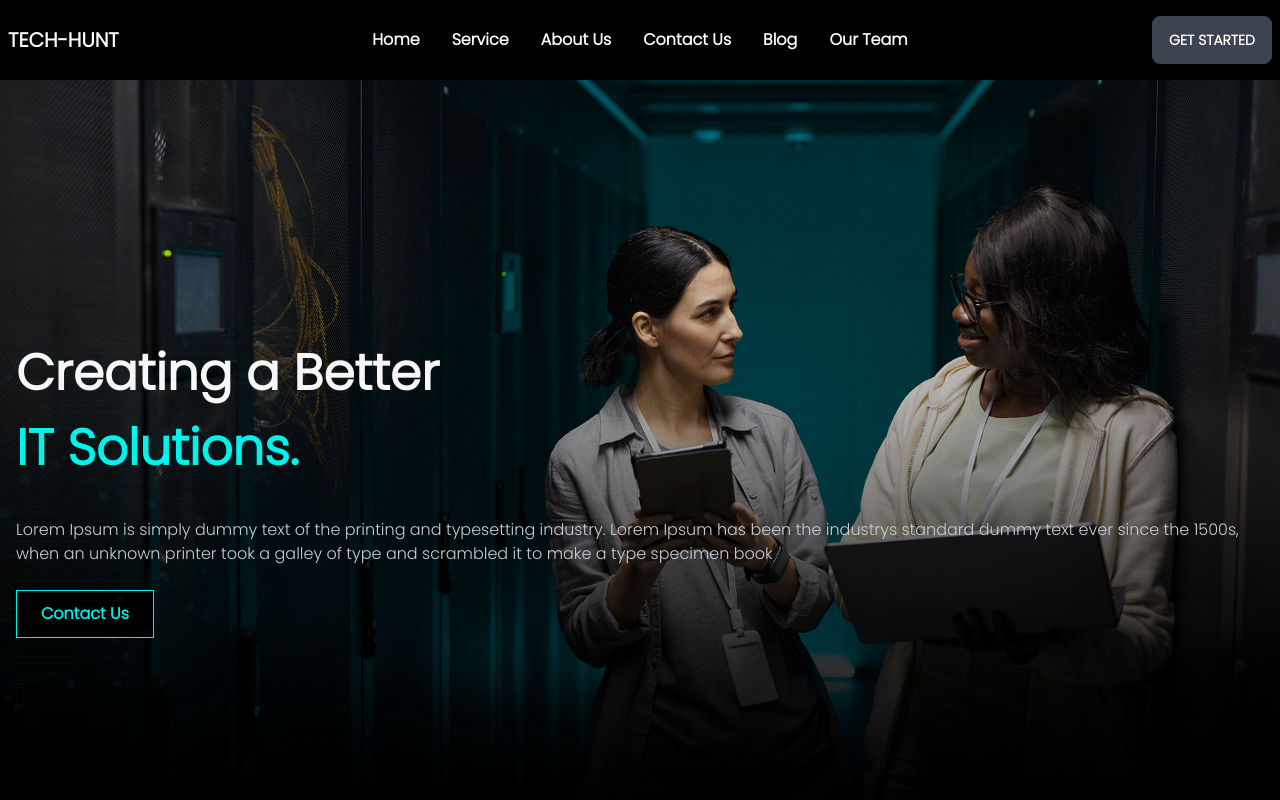
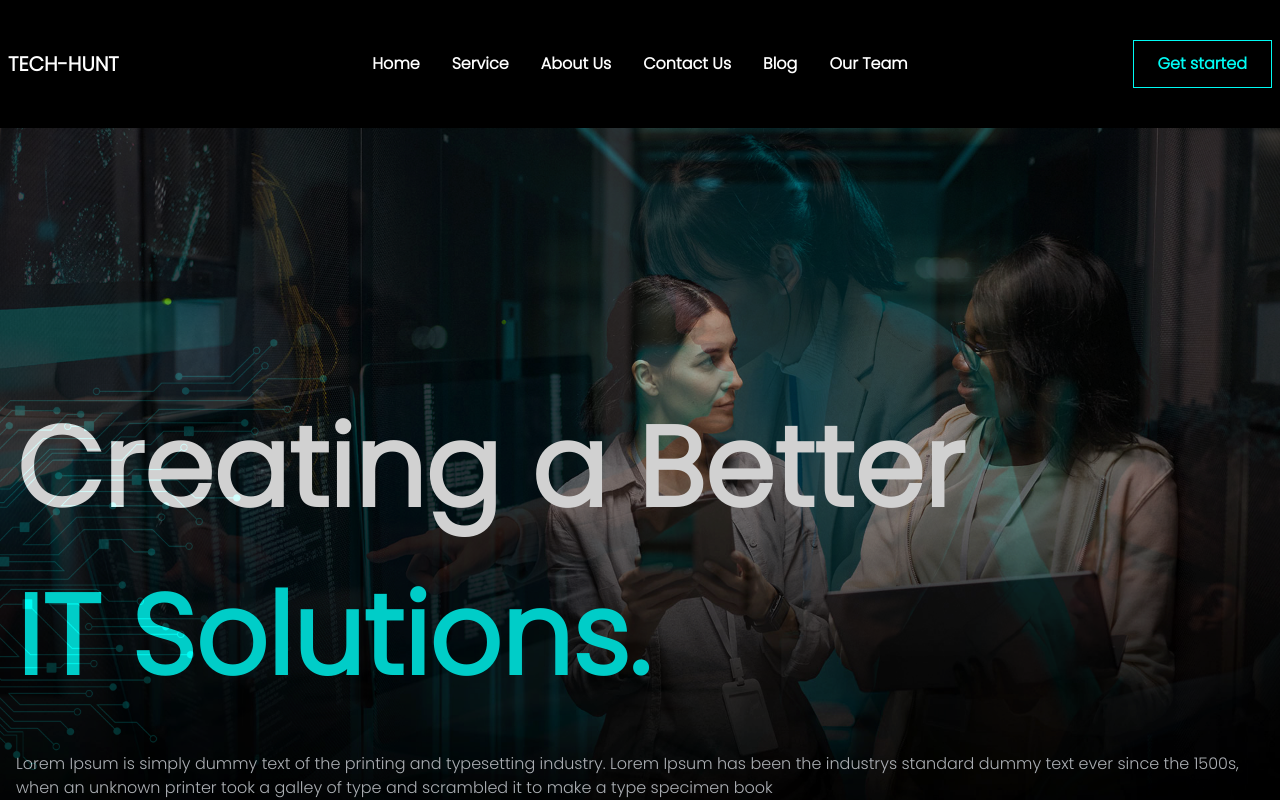
Before and after one commit to devAzharul/TECH-HUNT, a Next.js app: page / in a window 1280 px wide. Shown: the top 800 px of the page. Built offline with nearby package versions, Linux system fonts and the light colour scheme.

Commit message:
banner text size & blog text color correction

```diff
--- a/components/Banner/Banner.js
+++ b/components/Banner/Banner.js
@@ -21,7 +21,7 @@ const Banner = () => {
                     <div className="relative">
                         <Image src={bannerOne} alt="Banner one" />
                         <div className="absolute top-[30%] left-4 z-10">
-                            <h1 className="text-white font-bold mb-8" style={{ fontSize: "50px" }}>Creating a Better <br /> <span className="primaryText">IT Solutions.</span> </h1>
+                            <h1 className="text-white font-bold mb-8" style={{ fontSize: "7rem" }}>Creating a Better <br /> <span className="primaryText">IT Solutions.</span> </h1>
                             <p className="text-gray-300">Lorem Ipsum is simply dummy text of the printing and typesetting industry. Lorem Ipsum has been the industrys standard dummy text ever since the 1500s, when an unknown printer took a galley of type and scrambled it to make a type specimen book</p>
                             <button className="primaryBtn">Contact Us</button>
                         </div>
@@ -31,7 +31,7 @@ const Banner = () => {
                     <div className="relative">
                         <Image src={bannerTwo} alt="Banner two" />
                         <div className="absolute top-[30%] left-4 z-10">
-                            <h1 className="text-white font-bold mb-8" style={{ fontSize: "50px" }}>Creating a Better <br /> <span className="primaryText">IT Solutions.</span> </h1>
+                            <h1 className="text-white font-bold mb-8" style={{ fontSize: "7rem" }}>Creating a Better <br /> <span className="primaryText">IT Solutions.</span> </h1>
                             <p className="text-gray-300">Lorem Ipsum is simply dummy text of the printing and typesetting industry. Lorem Ipsum has been the industrys standard dummy text ever since the 1500s, when an unknown printer took a galley of type and scrambled it to make a type specimen book</p>
                             <button className="primaryBtn">Contact Us</button>
                         </div>
--- a/components/Blog/Blog.js
+++ b/components/Blog/Blog.js
@@ -31,7 +31,7 @@ const Blog = () => {
                         <Image src={blog.img} alt='Image of blog' className='hover:rotate-3 hover:scale-110 ease-in-out duration-300' />
                         <div className='p-5'>
                             <h3 className='text-white hover:text-[#00FBF4] my-4 text-2xl font-semibold ease-in-out duration-300'>{blog.name}</h3>
-                            <p className='my-2 text-lg text-base-400'>{blog.about}</p>
+                            <p className='my-2 text-white text-lg text-base-400'>{blog.about}</p>
                             <button className='primaryBtn'>Learn More</button>
                         </div>
                     </div>)
--- a/components/Navbar/Navbar.js
+++ b/components/Navbar/Navbar.js
@@ -29,7 +29,7 @@ const Navbar = () => {
                 </ul>
             </div>
             <div className="navbar-end">
-                <a className="btn">Get started</a>
+                <button className="primaryBtn">Get started</button>
             </div>
         </div>
     );
```
